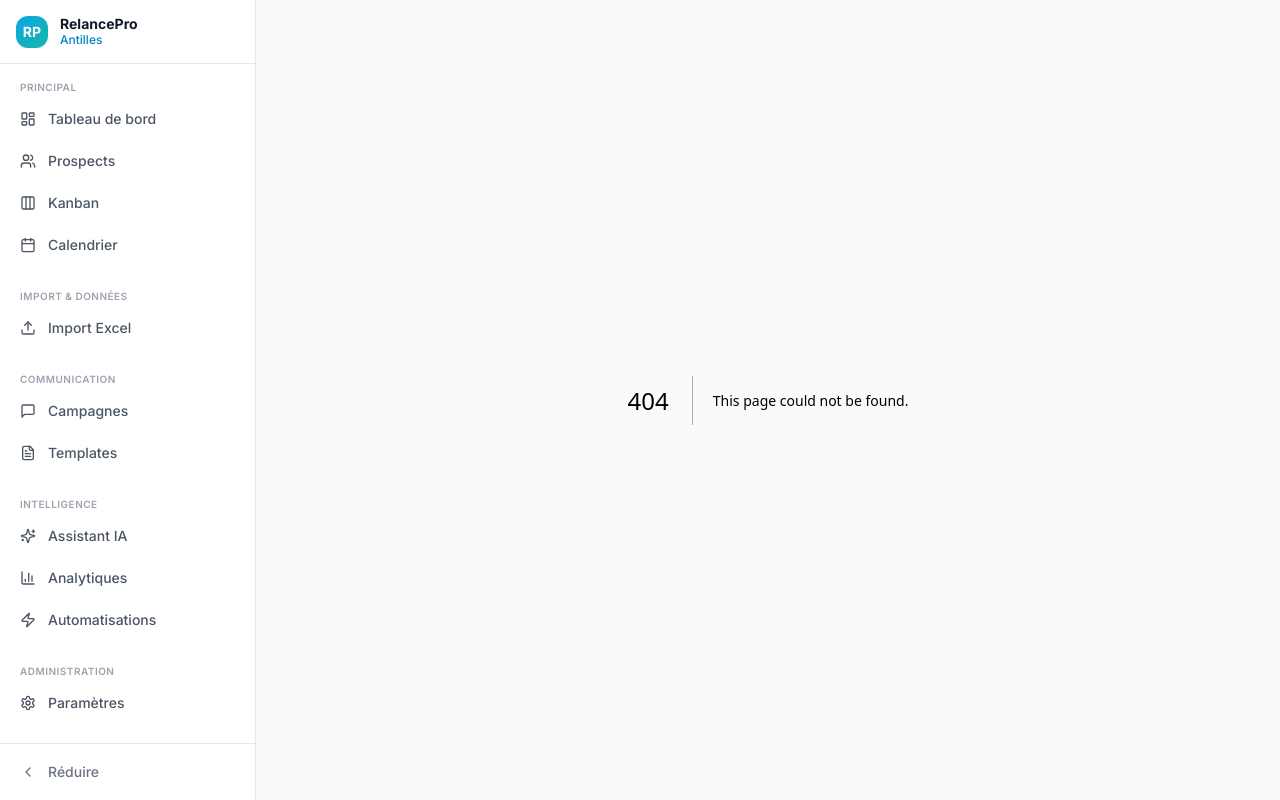
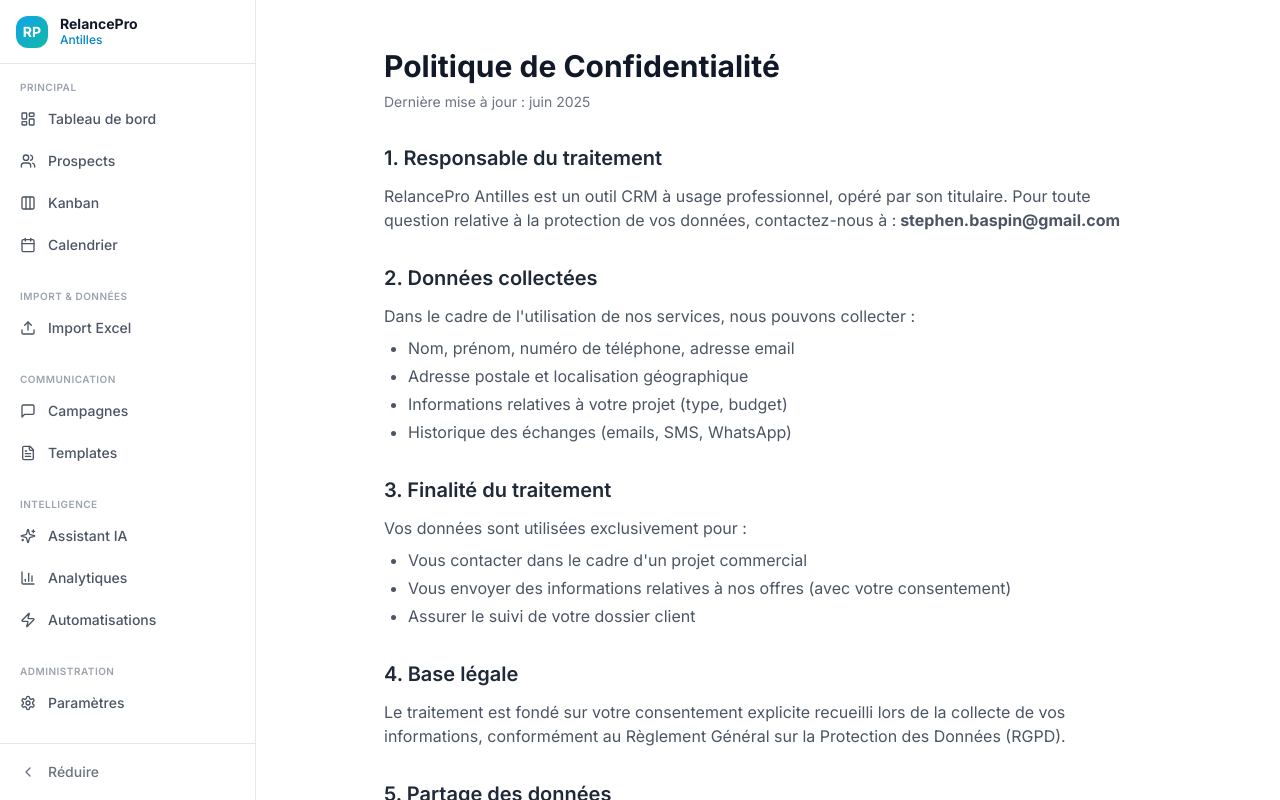
Before and after one commit to lils97/relancepro-antilles, a Next.js app: page /politique-confidentialite in a window 1280 px wide. Before the commit this address had no page. Built offline with nearby package versions, Linux system fonts and the light colour scheme.

Commit message:
feat: page politique de confidentialité

```diff
--- /dev/null
+++ b/src/app/politique-confidentialite/page.tsx
@@ -0,0 +1,104 @@
+export default function PolitiqueConfidentialite() {
+  return (
+    <div className="min-h-screen bg-white px-6 py-12">
+      <div className="max-w-3xl mx-auto">
+        <h1 className="text-3xl font-bold text-gray-900 mb-2">Politique de Confidentialité</h1>
+        <p className="text-sm text-gray-500 mb-8">Dernière mise à jour : juin 2025</p>
+
+        <section className="mb-8">
+          <h2 className="text-xl font-semibold text-gray-800 mb-3">1. Responsable du traitement</h2>
+          <p className="text-gray-600">
+            RelancePro Antilles est un outil CRM à usage professionnel, opéré par son titulaire.
+            Pour toute question relative à la protection de vos données, contactez-nous à :
+            <strong> stephen.baspin@gmail.com</strong>
+          </p>
+        </section>
+
+        <section className="mb-8">
+          <h2 className="text-xl font-semibold text-gray-800 mb-3">2. Données collectées</h2>
+          <p className="text-gray-600 mb-2">Dans le cadre de l&apos;utilisation de nos services, nous pouvons collecter :</p>
+          <ul className="list-disc pl-6 text-gray-600 space-y-1">
+            <li>Nom, prénom, numéro de téléphone, adresse email</li>
+            <li>Adresse postale et localisation géographique</li>
+            <li>Informations relatives à votre projet (type, budget)</li>
+            <li>Historique des échanges (emails, SMS, WhatsApp)</li>
+          </ul>
+        </section>
+
+        <section className="mb-8">
+          <h2 className="text-xl font-semibold text-gray-800 mb-3">3. Finalité du traitement</h2>
+          <p className="text-gray-600 mb-2">Vos données sont utilisées exclusivement pour :</p>
+          <ul className="list-disc pl-6 text-gray-600 space-y-1">
+            <li>Vous contacter dans le cadre d&apos;un projet commercial</li>
+            <li>Vous envoyer des informations relatives à nos offres (avec votre consentement)</li>
+            <li>Assurer le suivi de votre dossier client</li>
+          </ul>
+        </section>
+
+        <section className="mb-8">
+          <h2 className="text-xl font-semibold text-gray-800 mb-3">4. Base légale</h2>
+          <p className="text-gray-600">
+            Le traitement est fondé sur votre consentement explicite recueilli lors de la collecte
+            de vos informations, conformément au Règlement Général sur la Protection des Données (RGPD).
+          </p>
+        </section>
+
+        <section className="mb-8">
+          <h2 className="text-xl font-semibold text-gray-800 mb-3">5. Partage des données</h2>
+          <p className="text-gray-600">
+            Vos données ne sont jamais vendues à des tiers. Elles peuvent être transmises à des
+            prestataires techniques (Brevo, Meta/WhatsApp) uniquement dans le but d&apos;assurer
+            la communication avec vous, dans le respect de leurs politiques de confidentialité.
+          </p>
+        </section>
+
+        <section className="mb-8">
+          <h2 className="text-xl font-semibold text-gray-800 mb-3">6. Durée de conservation</h2>
+          <p className="text-gray-600">
+            Vos données sont conservées pendant la durée nécessaire à la réalisation de votre projet,
+            et au maximum 3 ans à compter du dernier contact.
+          </p>
+        </section>
+
+        <section className="mb-8">
+          <h2 className="text-xl font-semibold text-gray-800 mb-3">7. Vos droits</h2>
+          <p className="text-gray-600 mb-2">Conformément au RGPD, vous disposez des droits suivants :</p>
+          <ul className="list-disc pl-6 text-gray-600 space-y-1">
+            <li>Droit d&apos;accès à vos données personnelles</li>
+            <li>Droit de rectification</li>
+            <li>Droit à l&apos;effacement (&quot;droit à l&apos;oubli&quot;)</li>
+            <li>Droit d&apos;opposition au traitement</li>
+            <li>Droit à la portabilité de vos données</li>
+          </ul>
+          <p className="text-gray-600 mt-2">
+            Pour exercer ces droits, contactez-nous à : <strong>stephen.baspin@gmail.com</strong>
+          </p>
+        </section>
+
+        <section className="mb-8">
+          <h2 className="text-xl font-semibold text-gray-800 mb-3">8. Cookies</h2>
+          <p className="text-gray-600">
+            Cette application n&apos;utilise pas de cookies de traçage. Les données sont stockées
+            localement dans votre navigateur (localStorage) et ne sont pas transmises à des serveurs
+            tiers sans votre consentement.
+          </p>
+        </section>
+
+        <section className="mb-8">
+          <h2 className="text-xl font-semibold text-gray-800 mb-3">9. Contact</h2>
+          <p className="text-gray-600">
+            Pour toute question ou réclamation relative à la protection de vos données personnelles :
+            <br />
+            Email : <strong>stephen.baspin@gmail.com</strong>
+          </p>
+        </section>
+
+        <div className="mt-12 pt-6 border-t border-gray-200">
+          <p className="text-xs text-gray-400">
+            RelancePro Antilles — CRM professionnel — Martinique
+          </p>
+        </div>
+      </div>
+    </div>
+  )
+}
```
